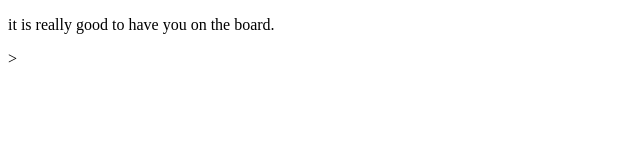
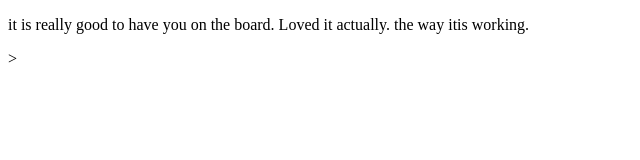
Before and after one commit to mePranavbansal/dogs, a plain HTML site: page index.html in a window 1280 px wide. Shown: the whole page, without its empty margins (0-640 px from the left). Drawn offline with Linux system fonts and the light colour scheme.

Commit message:
Update index.html

```diff
--- a/index.html
+++ b/index.html
@@ -5,6 +5,9 @@
 </head>
 <body>
 <p> it is really good to have you on the board.
+
+	Loved it actually. the way itis working.
+
 </p>
 </body>
 </html>>
```
